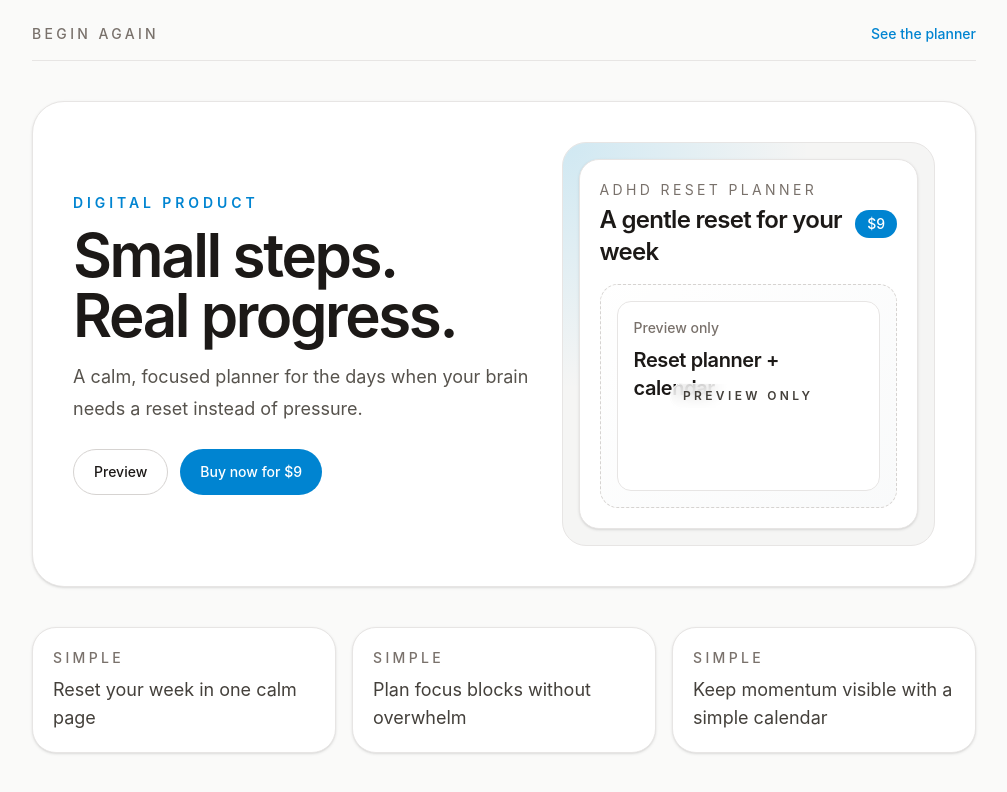
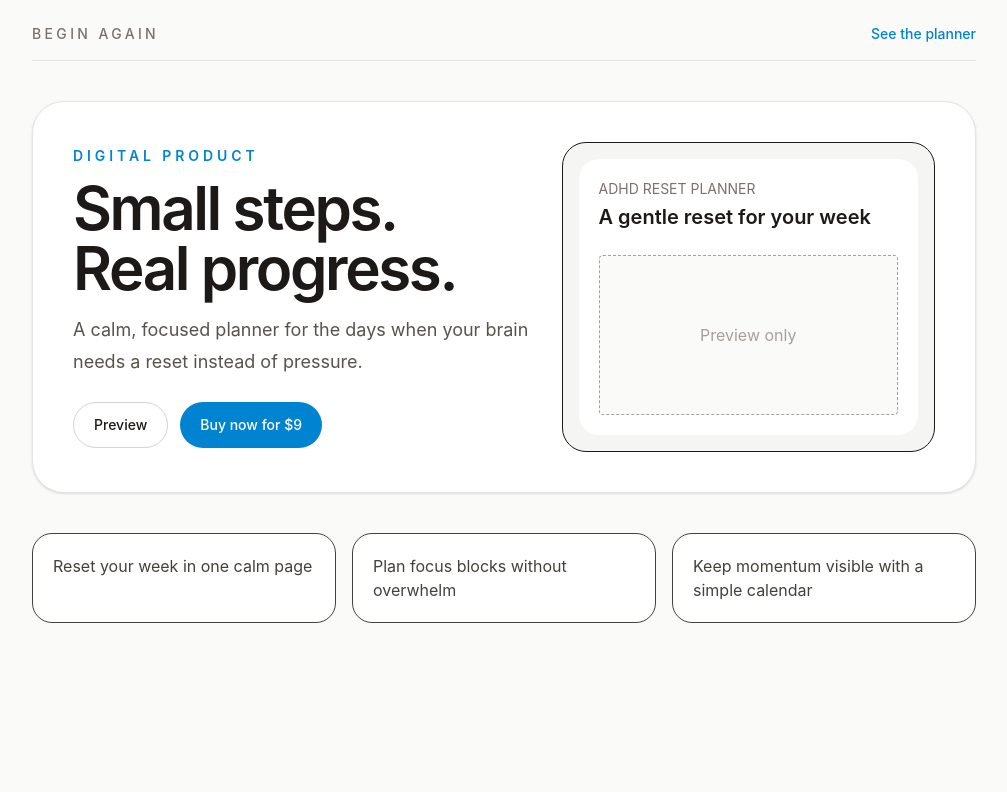
Before and after one commit to jstellmacher/begin-again-daily, a React (Vite) app in the folder begin-again/: page / in a window 1280 px wide. Shown: the top 792 px of the page, without its empty margins (136-1143 px from the left). Built offline with nearby package versions, Linux system fonts and the light colour scheme.

Commit message:
wire frontend to render api

```diff
--- a/begin-again/src/App.jsx
+++ b/begin-again/src/App.jsx
@@ -44,13 +44,17 @@ function LandingPage() {
 
       const data = await response.json();
 
+      if (!response.ok) {
+        throw new Error(data.error || "Checkout failed");
+      }
+
       if (data.url) {
         window.location.href = data.url;
       } else {
-        throw new Error("Checkout is unavailable right now.");
+        throw new Error("Checkout session not created");
       }
     } catch (error) {
-      setCheckoutError(error.message);
+      setCheckoutError(error.message || "Something went wrong");
     } finally {
       setIsCheckingOut(false);
     }
@@ -60,11 +64,10 @@ function LandingPage() {
     <main className="min-h-screen bg-stone-50 text-stone-900">
       <div className="mx-auto flex min-h-screen max-w-5xl flex-col px-5 py-6 sm:px-8 lg:px-10">
         <header className="mb-10 flex items-center justify-between border-b border-stone-200 pb-4">
-          <div>
           <p className="text-sm font-medium uppercase tracking-[0.24em] text-stone-500">
             Begin Again
           </p>
-          </div>
+
           <a href="#product" className="text-sm font-medium text-sky-600">
             See the planner
           </a>
@@ -75,11 +78,13 @@ function LandingPage() {
             <p className="mb-3 text-sm font-semibold uppercase tracking-[0.28em] text-sky-600">
               Digital product
             </p>
+
             <h1 className="text-4xl font-semibold tracking-[-0.04em] sm:text-5xl lg:text-6xl">
               Small steps.
               <br />
               Real progress.
             </h1>
+
             <p className="mt-4 max-w-xl text-lg leading-8 text-stone-600">
               A calm, focused planner for the days when your brain needs a reset
               instead of pressure.
@@ -88,82 +93,50 @@ function LandingPage() {
             <div className="mt-6 flex flex-col gap-3 sm:flex-row">
               <a
                 href="#product"
-                className="rounded-full border border-stone-300 px-5 py-3 text-center text-sm font-medium text-stone-900 transition hover:border-stone-400"
+                className="rounded-full border border-stone-300 px-5 py-3 text-center text-sm font-medium"
               >
                 Preview
               </a>
 
               <button
-                type="button"
                 onClick={handleCheckout}
                 disabled={isCheckingOut}
-                className="rounded-full bg-sky-600 px-5 py-3 text-center text-sm font-medium text-white transition hover:bg-sky-700 disabled:cursor-not-allowed disabled:bg-sky-400"
+                className="rounded-full bg-sky-600 px-5 py-3 text-sm font-medium text-white disabled:opacity-60"
               >
-                {isCheckingOut ? "Preparing checkout…" : "Buy now for $9"}
+                {isCheckingOut ? "Loading..." : "Buy now for $9"}
               </button>
             </div>
 
-            {checkoutError ? (
-              <p className="mt-3 text-sm text-rose-600">{checkoutError}</p>
-            ) : null}
+            {checkoutError && (
+              <p className="mt-3 text-sm text-red-600">{checkoutError}</p>
+            )}
           </div>
 
-          <div
-            id="product"
-            className="relative overflow-hidden rounded-[24px] border border-stone-200 bg-stone-100 p-4"
-          >
-            <div className="absolute inset-0 bg-[radial-gradient(circle_at_top_left,_rgba(14,165,233,0.16),_transparent_45%)]" />
-
-            <div className="relative rounded-[20px] border border-stone-200 bg-white p-5 shadow-sm">
-              <div className="mb-4 flex items-center justify-between">
-                <div>
-                  <p className="text-sm uppercase tracking-[0.24em] text-stone-500">
+          <div id="product" className="rounded-[24px] border bg-stone-100 p-4">
+            <div className="rounded-[20px] bg-white p-5">
+              <p className="text-sm uppercase text-stone-500">
                 ADHD Reset Planner
               </p>
-                  <h2 className="mt-1 text-2xl font-semibold tracking-[-0.03em]">
+
+              <h2 className="mt-1 text-xl font-semibold">
                 A gentle reset for your week
               </h2>
-                </div>
-                <div className="rounded-full bg-sky-600 px-3 py-1 text-sm font-medium text-white">
-                  $9
-                </div>
-              </div>
 
-              <div className="relative h-56 overflow-hidden rounded-[18px] border border-dashed border-stone-300 bg-stone-50 p-4">
-                <div className="absolute inset-0 bg-[linear-gradient(135deg,rgba(255,255,255,0.95),rgba(248,250,252,0.5))]" />
-
-                <div className="relative flex h-full flex-col justify-between rounded-[14px] border border-stone-200 bg-white p-4">
-                  <div>
-                    <p className="text-sm font-medium text-stone-500">
+              <div className="mt-6 h-40 rounded border border-dashed bg-stone-50 flex items-center justify-center text-stone-400">
                 Preview only
-                    </p>
-                    <p className="mt-2 text-xl font-semibold tracking-[-0.02em] text-stone-900">
-                      Reset planner + calendar
-                    </p>
-                  </div>
-                </div>
-
-                <div className="absolute inset-0 flex items-center justify-center">
-                  <span className="rounded-full border border-white/80 bg-white/70 px-3 py-1 text-xs font-semibold uppercase tracking-[0.28em] text-stone-700 backdrop-blur">
-                    Preview only
-                  </span>
-                </div>
               </div>
             </div>
           </div>
         </section>
 
         <section className="mt-10 grid gap-4 md:grid-cols-3">
-          {features.map((feature) => (
-            <article
-              key={feature}
-              className="rounded-[24px] border border-stone-200 bg-white p-5 shadow-sm"
+          {features.map((f) => (
+            <div
+              key={f}
+              className="rounded-[20px] border bg-white p-5 text-stone-700"
             >
-              <p className="text-sm font-medium uppercase tracking-[0.24em] text-stone-500">
-                Simple
-              </p>
-              <p className="mt-2 text-lg leading-7 text-stone-700">{feature}</p>
-            </article>
+              {f}
+            </div>
           ))}
         </section>
       </div>
@@ -174,67 +147,59 @@ function LandingPage() {
 function SuccessPage() {
   const [searchParams] = useSearchParams();
   const [status, setStatus] = useState("checking");
-  const [message, setMessage] = useState("Confirming your payment…");
+  const [message, setMessage] = useState("Confirming payment...");
 
   useEffect(() => {
     const sessionId = searchParams.get("session_id");
 
     if (!sessionId) {
       setStatus("error");
-      setMessage("We could not confirm your payment yet.");
+      setMessage("Missing session.");
       return;
     }
 
-    async function verifySession() {
+    async function verify() {
       try {
-        const response = await fetch(`${API_URL}/verify-session`, {
+        const res = await fetch(`${API_URL}/verify-session`, {
           method: "POST",
           headers: { "Content-Type": "application/json" },
           body: JSON.stringify({ session_id: sessionId }),
         });
 
-        const data = await response.json();
+        const data = await res.json();
 
         if (data.paid) {
           setStatus("verified");
           setMessage("You're in. Begin Again starts now.");
         } else {
           setStatus("error");
-          setMessage("Your payment is still being confirmed.");
+          setMessage("Payment not confirmed yet.");
         }
       } catch {
         setStatus("error");
-        setMessage("We could not verify your session right now.");
+        setMessage("Verification failed.");
       }
     }
 
-    verifySession();
+    verify();
   }, [searchParams]);
 
   return (
-    <main className="flex min-h-screen items-center justify-center bg-stone-50 px-5 py-10 text-stone-900">
-      <div className="w-full max-w-xl rounded-[32px] border border-stone-200 bg-white p-8 text-center shadow-sm">
-        <p className="text-sm font-semibold uppercase tracking-[0.24em] text-sky-600">
-          Success
-        </p>
-        <h1 className="mt-3 text-3xl font-semibold tracking-[-0.03em] sm:text-4xl">
-          {message}
-        </h1>
+    <main className="min-h-screen flex items-center justify-center bg-stone-50">
+      <div className="bg-white p-8 rounded-xl text-center">
+        <h1 className="text-xl font-semibold">{message}</h1>
 
         {status === "verified" ? (
           <a
             href="/downloads/full-planner.pdf"
             download
-            className="mt-6 inline-flex rounded-full bg-sky-600 px-5 py-3 text-sm font-medium text-white"
+            className="mt-4 inline-block bg-sky-600 text-white px-4 py-2 rounded"
           >
-            Download your planner
+            Download
           </a>
         ) : (
-          <Link
-            to="/"
-            className="mt-6 inline-flex rounded-full border px-5 py-3 text-sm"
-          >
-            Return home
+          <Link to="/" className="mt-4 inline-block text-sky-600">
+            Back home
           </Link>
         )}
       </div>
@@ -244,16 +209,11 @@ function SuccessPage() {
 
 function CancelPage() {
   return (
-    <main className="flex min-h-screen items-center justify-center bg-stone-50 px-5 py-10 text-stone-900">
-      <div className="w-full max-w-xl rounded-[32px] border bg-white p-8 text-center">
-        <h1 className="text-3xl font-semibold">
-          No pressure. Try again anytime.
-        </h1>
-        <Link
-          to="/"
-          className="mt-6 inline-flex rounded-full bg-sky-600 px-5 py-3 text-white"
-        >
-          Return home
+    <main className="min-h-screen flex items-center justify-center bg-stone-50">
+      <div className="bg-white p-8 rounded-xl text-center">
+        <h1>No worries — try again anytime.</h1>
+        <Link to="/" className="mt-4 inline-block text-sky-600">
+          Back home
         </Link>
       </div>
     </main>
```
Lines whose indentation alone changed are shown as unchanged.
